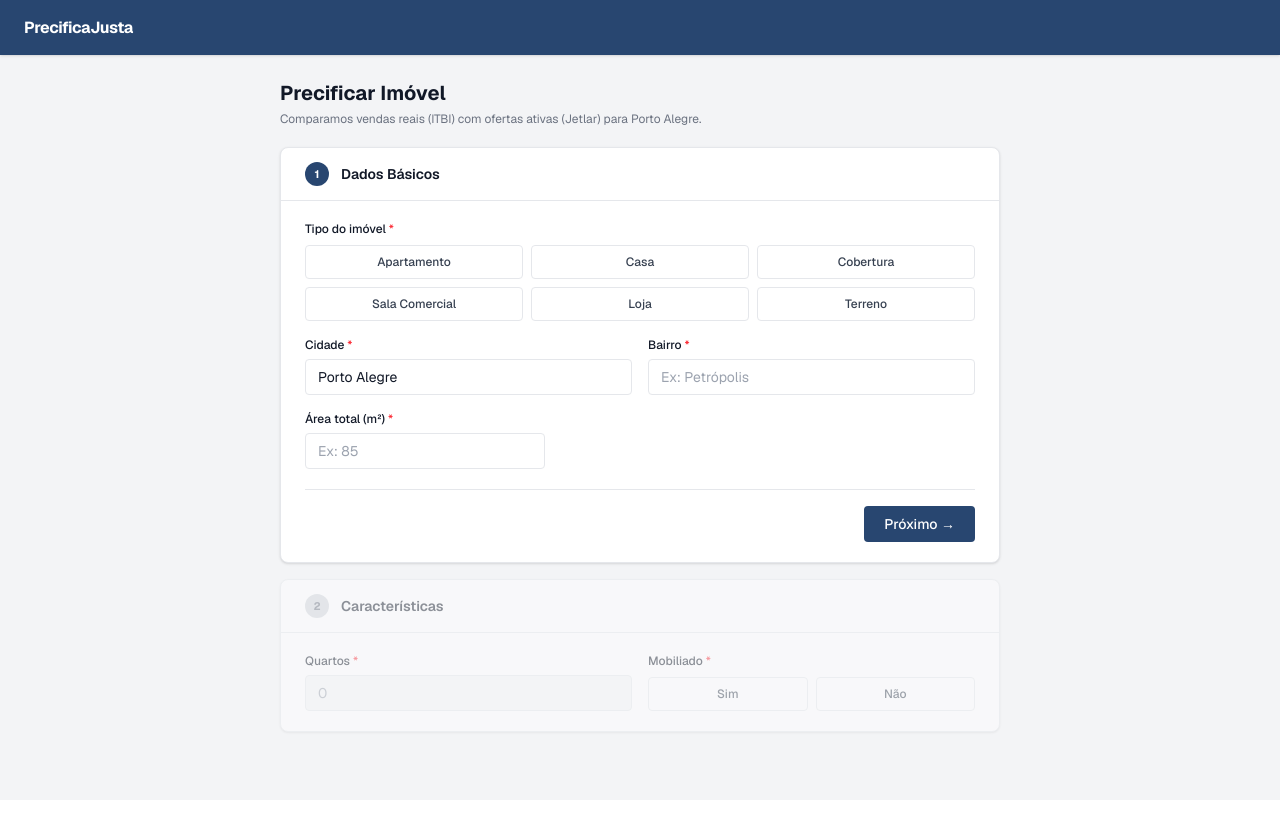
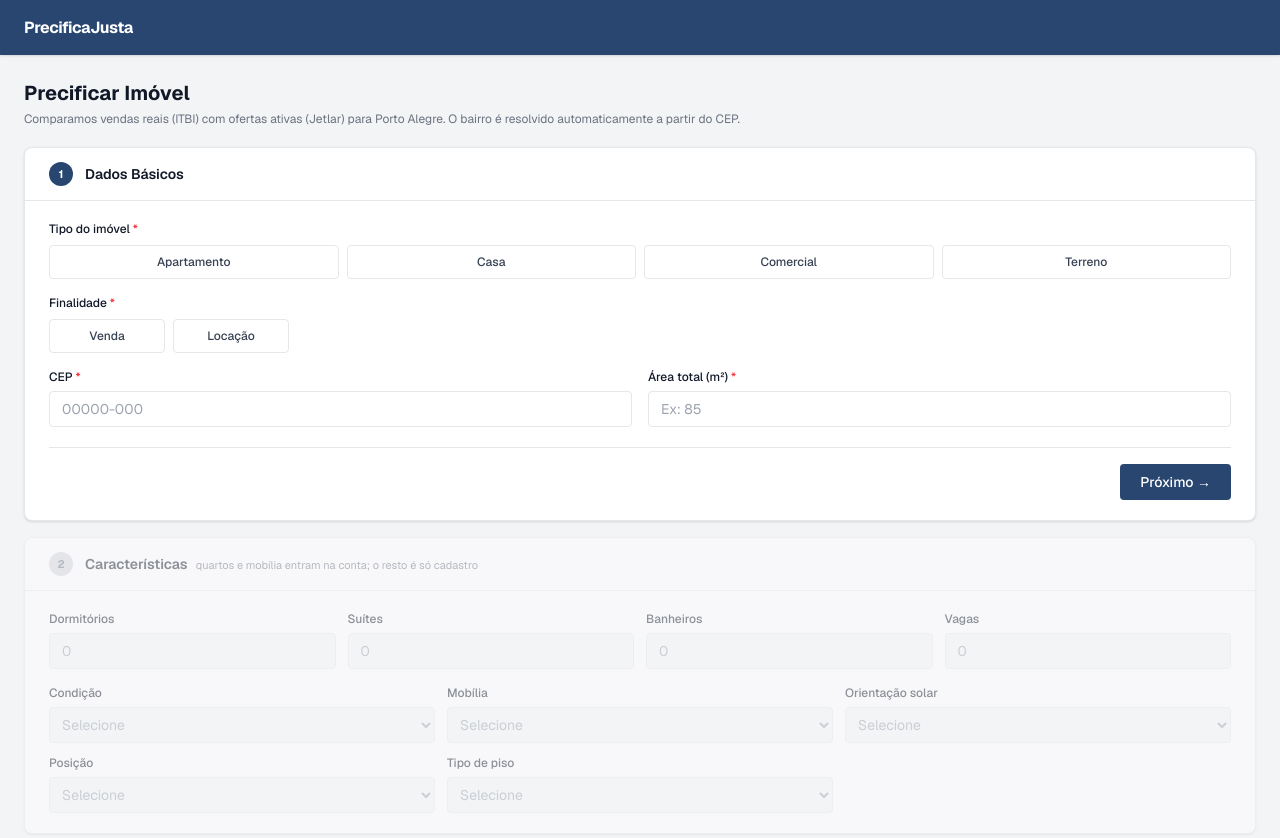
Before and after one commit to eduardo-ramires/property_pricing, a Next.js app: page /precificar in a window 1280 px wide. Shown: the top 838 px of the page. Before the commit the page ends 800 px from the top, so only its background shows below. Built offline with nearby package versions, Linux system fonts and the light colour scheme.

Commit message:
Atualiza tipos e estrutura do formulário de precificação, adiciona validações e integração com API de CEP

```diff
--- a/app/precificar/page.tsx
+++ b/app/precificar/page.tsx
@@ -2,16 +2,29 @@
 
 import { useState } from 'react'
 
-type Tipo = 'Apartamento' | 'Casa' | 'Cobertura' | 'Sala Comercial' | 'Loja' | 'Terreno'
+type Tipo = 'APARTAMENTO' | 'CASA' | 'TERRENO' | 'COMERCIAL'
+type Finalidade = 'VENDA' | 'LOCACAO'
+type Condicao = 'NOVO' | 'BOM' | 'REGULAR' | 'RUIM'
+type Mobilia = 'MOBILIADO' | 'SEMI_MOBILIADO' | 'SEM_MOBILIA'
+type OrientacaoSolar = 'NORTE' | 'SUL' | 'LESTE' | 'OESTE' | 'NORDESTE' | 'NOROESTE' | 'SUDESTE' | 'SUDOESTE'
+type Posicao = 'FRENTE' | 'FUNDOS' | 'LATERAL' | 'MEIO'
+type TipoPiso = 'PORCELANATO' | 'CERAMICA' | 'MADEIRA' | 'VINILICO' | 'MARMORE' | 'GRANITO' | 'OUTRO'
 type Classificacao = 'abaixo_do_mercado' | 'dentro_do_mercado' | 'acima_do_mercado'
 
 interface FormState {
   tipo: Tipo | ''
-  cidade: string
-  bairro: string
+  finalidade: Finalidade | ''
+  cep: string
   area_m2: string
-  quartos: string
-  mobiliado: '' | 'sim' | 'nao'
+  dormitorios: string
+  suites: string
+  banheiros: string
+  vagas_garagem: string
+  condicao: Condicao | ''
+  mobilia: Mobilia | ''
+  orientacao_solar: OrientacaoSolar | ''
+  posicao: Posicao | ''
+  tipo_piso: TipoPiso | ''
 }
 
 interface AnaliseVendas {
@@ -47,6 +60,23 @@ interface ResultadoPrecificacao {
   avisos: string[]
 }
 
+// Nosso serviço só usa tipo/área/bairro/cidade/quartos/mobiliado (o resto do
+// formulário — finalidade, suítes, banheiros, vagas, condição, orientação
+// solar, posição, tipo de piso — fica visível pra manter o layout completo,
+// mas não entra na conta: nem o ITBI nem o Jetlar têm essas colunas).
+const TIPO_PARA_SERVICO: Record<Tipo, string> = {
+  APARTAMENTO: 'Apartamento',
+  CASA: 'Casa',
+  TERRENO: 'Terreno',
+  COMERCIAL: 'Sala Comercial',
+}
+
+const MOBILIA_PARA_SERVICO: Record<Mobilia, boolean> = {
+  MOBILIADO: true,
+  SEMI_MOBILIADO: true,
+  SEM_MOBILIA: false,
+}
+
 const CLASSIFICACAO_CONFIG: Record<Classificacao, { label: string; badge: string; dot: string }> = {
   abaixo_do_mercado: { label: 'Abaixo do mercado', badge: 'bg-green-100 text-green-800', dot: 'bg-green-500' },
   dentro_do_mercado: { label: 'Dentro do mercado', badge: 'bg-blue-100 text-blue-800', dot: 'bg-blue-500' },
@@ -61,48 +91,54 @@ function formatBRL(value: number) {
   }).format(value)
 }
 
-const EMPTY_FORM: FormState = {
-  tipo: '',
-  cidade: 'Porto Alegre',
-  bairro: '',
-  area_m2: '',
-  quartos: '',
-  mobiliado: '',
+function maskCep(raw: string) {
+  const d = raw.replace(/\D/g, '').slice(0, 8)
+  return d.length > 5 ? `${d.slice(0, 5)}-${d.slice(5)}` : d
 }
 
-const TIPOS: Tipo[] = ['Apartamento', 'Casa', 'Cobertura', 'Sala Comercial', 'Loja', 'Terreno']
+interface EnderecoViaCep {
+  bairro: string
+  localidade: string
+  uf: string
+  erro?: boolean
+}
+
+/**
+ * Nosso serviço de precificação (bairro+cidade) precisa de mais contexto
+ * geográfico do que um CEP isolado, então resolvemos o CEP pra bairro/cidade
+ * via ViaCEP (API pública, sem chave) antes de chamar /api/precificacao.
+ */
+async function buscarEnderecoPorCep(cepLimpo: string): Promise<EnderecoViaCep> {
+  const res = await fetch(`https://viacep.com.br/ws/${cepLimpo}/json/`)
+  if (!res.ok) throw new Error('Não foi possível consultar o CEP.')
+  return res.json()
+}
+
+const EMPTY_FORM: FormState = {
+  tipo: '', finalidade: '', cep: '', area_m2: '',
+  dormitorios: '', suites: '', banheiros: '', vagas_garagem: '',
+  condicao: '', mobilia: '', orientacao_solar: '', posicao: '', tipo_piso: '',
+}
 
 export default function PrecificarPage() {
-  const [step, setStep] = useState(0)
-  const [form, setForm] = useState<FormState>(EMPTY_FORM)
+  const [step, setStep]           = useState(0)
+  const [form, setForm]           = useState<FormState>(EMPTY_FORM)
   const [fieldErrors, setFieldErrors] = useState<Record<string, string>>({})
-  const [loading, setLoading] = useState(false)
+  const [loading, setLoading]     = useState(false)
   const [resultado, setResultado] = useState<ResultadoPrecificacao | null>(null)
-  const [apiError, setApiError] = useState<string | null>(null)
+  const [apiError, setApiError]   = useState<string | null>(null)
 
   function set(key: keyof FormState, value: string) {
-    setForm((prev) => ({ ...prev, [key]: value }))
-    setFieldErrors((prev) => {
-      const n = { ...prev }
-      delete n[key]
-      return n
-    })
+    setForm(prev => ({ ...prev, [key]: value }))
+    setFieldErrors(prev => { const n = { ...prev }; delete n[key]; return n })
   }
 
   function validateStep0() {
     const errs: Record<string, string> = {}
     if (!form.tipo) errs.tipo = 'Tipo do imóvel é obrigatório'
-    if (!form.cidade.trim()) errs.cidade = 'Cidade é obrigatória'
-    if (!form.bairro.trim()) errs.bairro = 'Bairro é obrigatório'
+    if (!form.finalidade) errs.finalidade = 'Finalidade é obrigatória'
+    if (form.cep.replace(/\D/g, '').length !== 8) errs.cep = 'CEP deve conter exatamente 8 dígitos'
     if (!form.area_m2 || parseFloat(form.area_m2) <= 0) errs.area_m2 = 'Área deve ser maior que zero'
-    setFieldErrors(errs)
-    return Object.keys(errs).length === 0
-  }
-
-  function validateStep1() {
-    const errs: Record<string, string> = {}
-    if (form.quartos === '' || parseInt(form.quartos, 10) < 0) errs.quartos = 'Informe o número de quartos'
-    if (!form.mobiliado) errs.mobiliado = 'Informe se o imóvel é mobiliado'
     setFieldErrors(errs)
     return Object.keys(errs).length === 0
   }
@@ -118,22 +154,30 @@ export default function PrecificarPage() {
   }
 
   async function handleSubmit() {
-    if (!validateStep1()) return
-
     setLoading(true)
     setApiError(null)
     setResultado(null)
 
-    const payload = {
-      cidade: form.cidade.trim(),
-      bairro: form.bairro.trim(),
-      tipo: form.tipo,
-      areaM2: parseFloat(form.area_m2),
-      quartos: parseInt(form.quartos, 10),
-      mobiliado: form.mobiliado === 'sim',
+    try {
+      const cepLimpo = form.cep.replace(/\D/g, '')
+      const endereco = await buscarEnderecoPorCep(cepLimpo)
+
+      if (endereco.erro || !endereco.bairro) {
+        setFieldErrors(prev => ({ ...prev, cep: 'CEP não encontrado ou sem bairro cadastrado' }))
+        setApiError('Não conseguimos localizar o bairro a partir desse CEP.')
+        setStep(0)
+        return
       }
 
-    try {
+      const payload = {
+        cidade: endereco.localidade,
+        bairro: endereco.bairro,
+        tipo: TIPO_PARA_SERVICO[form.tipo as Tipo],
+        areaM2: parseFloat(form.area_m2),
+        quartos: form.dormitorios ? parseInt(form.dormitorios, 10) : 0,
+        mobiliado: form.mobilia ? MOBILIA_PARA_SERVICO[form.mobilia] : false,
+      }
+
       const res = await fetch('/api/precificacao', {
         method: 'POST',
         headers: { 'Content-Type': 'application/json' },
@@ -142,13 +186,6 @@ export default function PrecificarPage() {
       const data = await res.json()
 
       if (!res.ok) {
-        if (data.detalhes?.fieldErrors) {
-          const mapped: Record<string, string> = {}
-          for (const [k, v] of Object.entries(data.detalhes.fieldErrors as Record<string, string[]>)) {
-            mapped[k] = v[0]
-          }
-          setFieldErrors(mapped)
-        }
         setApiError(data.erro ?? 'Erro ao calcular precificação')
       } else {
         setResultado(data as ResultadoPrecificacao)
@@ -174,6 +211,12 @@ export default function PrecificarPage() {
     disabled:bg-[#f3f4f6] disabled:text-[#9ca3af] disabled:cursor-not-allowed
     ${hasError ? 'border-red-400' : 'border-[#e5e7eb]'}`
 
+  const selectClass = (hasError?: boolean) =>
+    `w-full h-9 px-2 text-sm rounded border bg-white text-[#111827]
+    focus:outline-none focus:ring-1 focus:ring-[#284670] focus:border-[#284670] transition-colors
+    disabled:bg-[#f3f4f6] disabled:text-[#9ca3af] disabled:cursor-not-allowed
+    ${hasError ? 'border-red-400' : 'border-[#e5e7eb]'}`
+
   const pillBtn = (active: boolean) =>
     `px-3 py-2 text-xs font-medium rounded border transition-colors ${
       active
@@ -187,14 +230,18 @@ export default function PrecificarPage() {
     <div className="min-h-screen bg-[#f3f4f6] flex flex-col">
       {/* Topbar */}
       <header className="bg-[#284670] h-[55px] flex items-center px-6 shrink-0 shadow-sm">
-        <span className="text-white font-bold text-base tracking-tight select-none">PrecificaJusta</span>
+        <span className="text-white font-bold text-base tracking-tight select-none">
+          PrecificaJusta
+        </span>
       </header>
 
       {/* Main content */}
-      <main className="flex-1 w-full px-6 py-6 max-w-3xl mx-auto">
+      <main className="flex-1 w-full px-6 py-6">
+
         <h1 className="text-xl font-bold text-[#111827] mb-1">Precificar Imóvel</h1>
         <p className="text-xs text-[#6b7280] mb-5">
-          Comparamos vendas reais (ITBI) com ofertas ativas (Jetlar) para Porto Alegre.
+          Comparamos vendas reais (ITBI) com ofertas ativas (Jetlar) para Porto Alegre. O bairro é resolvido
+          automaticamente a partir do CEP.
         </p>
 
         {/* ── STEP 0 — Dados Básicos ── */}
@@ -204,6 +251,7 @@ export default function PrecificarPage() {
             step > 0 ? 'opacity-55' : ''
           }`}
         >
+          {/* Step header */}
           <div className="px-6 py-3.5 border-b border-[#e5e7eb] flex items-center gap-3">
             <span
               className={`w-6 h-6 rounded-full flex items-center justify-center text-[11px] font-bold shrink-0 ${
@@ -221,47 +269,71 @@ export default function PrecificarPage() {
               <label className="block text-xs font-medium text-[#111827] mb-2">
                 Tipo do imóvel <span className="text-red-500">*</span>
               </label>
-              <div className="grid grid-cols-3 gap-2">
-                {TIPOS.map((t) => (
-                  <button key={t} type="button" onClick={() => set('tipo', t)} className={pillBtn(form.tipo === t)}>
-                    {t}
+              <div className="grid grid-cols-4 gap-2">
+                {(['APARTAMENTO', 'CASA', 'COMERCIAL', 'TERRENO'] as Tipo[]).map(t => (
+                  <button
+                    key={t}
+                    type="button"
+                    onClick={() => set('tipo', t)}
+                    className={pillBtn(form.tipo === t)}
+                  >
+                    {t === 'APARTAMENTO' ? 'Apartamento'
+                      : t === 'CASA' ? 'Casa'
+                      : t === 'COMERCIAL' ? 'Comercial'
+                      : 'Terreno'}
                   </button>
                 ))}
               </div>
-              {fieldErrors.tipo && <p className="text-red-500 text-xs mt-1">{fieldErrors.tipo}</p>}
+              {fieldErrors.tipo && (
+                <p className="text-red-500 text-xs mt-1">{fieldErrors.tipo}</p>
+              )}
             </div>
 
-            {/* Cidade + Bairro */}
-            <div className="grid grid-cols-2 gap-4 mb-4">
+            {/* Finalidade */}
+            <div className="mb-4">
+              <label className="block text-xs font-medium text-[#111827] mb-2">
+                Finalidade <span className="text-red-500">*</span>
+              </label>
+              <div className="grid grid-cols-2 gap-2 max-w-[240px]">
+                {(['VENDA', 'LOCACAO'] as Finalidade[]).map(f => (
+                  <button
+                    key={f}
+                    type="button"
+                    onClick={() => set('finalidade', f)}
+                    className={pillBtn(form.finalidade === f)}
+                  >
+                    {f === 'VENDA' ? 'Venda' : 'Locação'}
+                  </button>
+                ))}
+              </div>
+              {fieldErrors.finalidade && (
+                <p className="text-red-500 text-xs mt-1">{fieldErrors.finalidade}</p>
+              )}
+              {form.finalidade === 'LOCACAO' && (
+                <p className="text-[11px] text-[#6b7280] mt-1">
+                  O ITBI só cobre vendas — o cálculo abaixo é sempre feito como se fosse à venda.
+                </p>
+              )}
+            </div>
+
+            {/* CEP + Área */}
+            <div className="grid grid-cols-2 gap-4">
               <div>
                 <label className="block text-xs font-medium text-[#111827] mb-1.5">
-                  Cidade <span className="text-red-500">*</span>
+                  CEP <span className="text-red-500">*</span>
                 </label>
                 <input
                   type="text"
-                  value={form.cidade}
-                  onChange={(e) => set('cidade', e.target.value)}
-                  className={inputClass(!!fieldErrors.cidade)}
+                  placeholder="00000-000"
+                  value={form.cep}
+                  onChange={e => set('cep', maskCep(e.target.value))}
+                  className={inputClass(!!fieldErrors.cep)}
                 />
-                {fieldErrors.cidade && <p className="text-red-500 text-xs mt-1">{fieldErrors.cidade}</p>}
+                {fieldErrors.cep && (
+                  <p className="text-red-500 text-xs mt-1">{fieldErrors.cep}</p>
+                )}
               </div>
               <div>
-                <label className="block text-xs font-medium text-[#111827] mb-1.5">
-                  Bairro <span className="text-red-500">*</span>
-                </label>
-                <input
-                  type="text"
-                  placeholder="Ex: Petrópolis"
-                  value={form.bairro}
-                  onChange={(e) => set('bairro', e.target.value)}
-                  className={inputClass(!!fieldErrors.bairro)}
-                />
-                {fieldErrors.bairro && <p className="text-red-500 text-xs mt-1">{fieldErrors.bairro}</p>}
-              </div>
-            </div>
-
-            {/* Área */}
-            <div className="max-w-[240px]">
                 <label className="block text-xs font-medium text-[#111827] mb-1.5">
                   Área total (m²) <span className="text-red-500">*</span>
                 </label>
@@ -271,12 +343,16 @@ export default function PrecificarPage() {
                   min="1"
                   step="0.01"
                   value={form.area_m2}
-                onChange={(e) => set('area_m2', e.target.value)}
+                  onChange={e => set('area_m2', e.target.value)}
                   className={inputClass(!!fieldErrors.area_m2)}
                 />
-              {fieldErrors.area_m2 && <p className="text-red-500 text-xs mt-1">{fieldErrors.area_m2}</p>}
+                {fieldErrors.area_m2 && (
+                  <p className="text-red-500 text-xs mt-1">{fieldErrors.area_m2}</p>
+                )}
+              </div>
             </div>
 
+            {/* Actions */}
             {step === 0 && (
               <div className="flex justify-end mt-5 pt-4 border-t border-[#e5e7eb]">
                 <button
@@ -307,54 +383,126 @@ export default function PrecificarPage() {
             >
               {resultado ? '✓' : '2'}
             </span>
+            <div className="flex items-baseline gap-2">
               <h2 className="text-sm font-semibold text-[#111827]">Características</h2>
+              <span className="text-[11px] text-[#6b7280]">quartos e mobília entram na conta; o resto é só cadastro</span>
+            </div>
           </div>
 
           <div className={`px-6 py-5 ${step < 1 ? 'pointer-events-none select-none' : ''}`}>
-            <div className="grid grid-cols-2 gap-4">
-              <div>
-                <label className="block text-xs font-medium text-[#111827] mb-1.5">
-                  Quartos <span className="text-red-500">*</span>
-                </label>
+            {/* Contadores */}
+            <div className="grid grid-cols-4 gap-3 mb-4">
+              {([
+                { key: 'dormitorios',  label: 'Dormitórios' },
+                { key: 'suites',       label: 'Suítes' },
+                { key: 'banheiros',    label: 'Banheiros' },
+                { key: 'vagas_garagem', label: 'Vagas' },
+              ] as { key: keyof FormState; label: string }[]).map(({ key, label }) => (
+                <div key={key}>
+                  <label className="block text-xs font-medium text-[#111827] mb-1.5">{label}</label>
                   <input
                     type="number"
                     min="0"
                     step="1"
                     placeholder="0"
-                  value={form.quartos}
-                  onChange={(e) => set('quartos', e.target.value)}
+                    value={form[key]}
+                    onChange={e => set(key, e.target.value)}
                     disabled={step < 1}
-                  className={inputClass(!!fieldErrors.quartos)}
+                    className={inputClass()}
                   />
-                {fieldErrors.quartos && <p className="text-red-500 text-xs mt-1">{fieldErrors.quartos}</p>}
+                </div>
+              ))}
+            </div>
+
+            {/* Selects */}
+            <div className="grid grid-cols-2 gap-3 sm:grid-cols-3">
+              <div>
+                <label className="block text-xs font-medium text-[#111827] mb-1.5">Condição</label>
+                <select
+                  value={form.condicao}
+                  onChange={e => set('condicao', e.target.value)}
+                  disabled={step < 1}
+                  className={selectClass()}
+                >
+                  <option value="">Selecione</option>
+                  <option value="NOVO">Novo</option>
+                  <option value="BOM">Bom</option>
+                  <option value="REGULAR">Regular</option>
+                  <option value="RUIM">Ruim</option>
+                </select>
               </div>
 
               <div>
-                <label className="block text-xs font-medium text-[#111827] mb-2">
-                  Mobiliado <span className="text-red-500">*</span>
-                </label>
-                <div className="grid grid-cols-2 gap-2">
-                  <button
-                    type="button"
+                <label className="block text-xs font-medium text-[#111827] mb-1.5">Mobília</label>
+                <select
+                  value={form.mobilia}
+                  onChange={e => set('mobilia', e.target.value)}
                   disabled={step < 1}
-                    onClick={() => set('mobiliado', 'sim')}
-                    className={pillBtn(form.mobiliado === 'sim')}
+                  className={selectClass()}
                 >
-                    Sim
-                  </button>
-                  <button
-                    type="button"
+                  <option value="">Selecione</option>
+                  <option value="MOBILIADO">Mobiliado</option>
+                  <option value="SEMI_MOBILIADO">Semi-mobiliado</option>
+                  <option value="SEM_MOBILIA">Sem mobília</option>
+                </select>
+              </div>
+
+              <div>
+                <label className="block text-xs font-medium text-[#111827] mb-1.5">Orientação solar</label>
+                <select
+                  value={form.orientacao_solar}
+                  onChange={e => set('orientacao_solar', e.target.value)}
                   disabled={step < 1}
-                    onClick={() => set('mobiliado', 'nao')}
-                    className={pillBtn(form.mobiliado === 'nao')}
+                  className={selectClass()}
                 >
-                    Não
-                  </button>
+                  <option value="">Selecione</option>
+                  {(
+                    ['NORTE','SUL','LESTE','OESTE','NORDESTE','NOROESTE','SUDESTE','SUDOESTE'] as OrientacaoSolar[]
+                  ).map(o => (
+                    <option key={o} value={o}>
+                      {o.charAt(0) + o.slice(1).toLowerCase()}
+                    </option>
+                  ))}
+                </select>
               </div>
-                {fieldErrors.mobiliado && <p className="text-red-500 text-xs mt-1">{fieldErrors.mobiliado}</p>}
+
+              <div>
+                <label className="block text-xs font-medium text-[#111827] mb-1.5">Posição</label>
+                <select
+                  value={form.posicao}
+                  onChange={e => set('posicao', e.target.value)}
+                  disabled={step < 1}
+                  className={selectClass()}
+                >
+                  <option value="">Selecione</option>
+                  <option value="FRENTE">Frente</option>
+                  <option value="FUNDOS">Fundos</option>
+                  <option value="LATERAL">Lateral</option>
+                  <option value="MEIO">Meio</option>
+                </select>
+              </div>
+
+              <div>
+                <label className="block text-xs font-medium text-[#111827] mb-1.5">Tipo de piso</label>
+                <select
+                  value={form.tipo_piso}
+                  onChange={e => set('tipo_piso', e.target.value)}
+                  disabled={step < 1}
+                  className={selectClass()}
+                >
+                  <option value="">Selecione</option>
+                  <option value="PORCELANATO">Porcelanato</option>
+                  <option value="CERAMICA">Cerâmica</option>
+                  <option value="MADEIRA">Madeira</option>
+                  <option value="VINILICO">Vinílico</option>
+                  <option value="MARMORE">Mármore</option>
+                  <option value="GRANITO">Granito</option>
+                  <option value="OUTRO">Outro</option>
+                </select>
               </div>
             </div>
 
+            {/* Actions */}
             {step >= 1 && (
               <div className="flex items-center justify-between mt-5 pt-4 border-t border-[#e5e7eb]">
                 <button
@@ -414,8 +562,8 @@ export default function PrecificarPage() {
             <div className="px-6 py-5">
               {!resultado.vendas && !resultado.ofertas ? (
                 <div className="bg-amber-50 border border-amber-200 rounded-md px-4 py-3 text-sm text-amber-800">
-                  ⚠ Dados insuficientes para precificar essa combinação de bairro/tipo. Tente um bairro vizinho ou
-                  confira a grafia.
+                  ⚠ Dados insuficientes para precificar essa combinação de bairro/tipo. Tente um CEP próximo ou
+                  confira o tipo selecionado.
                 </div>
               ) : (
                 <>
```
Also changed, not shown: dataset/jetlar-imoveis.csv. Lines whose indentation alone changed are shown as unchanged.
